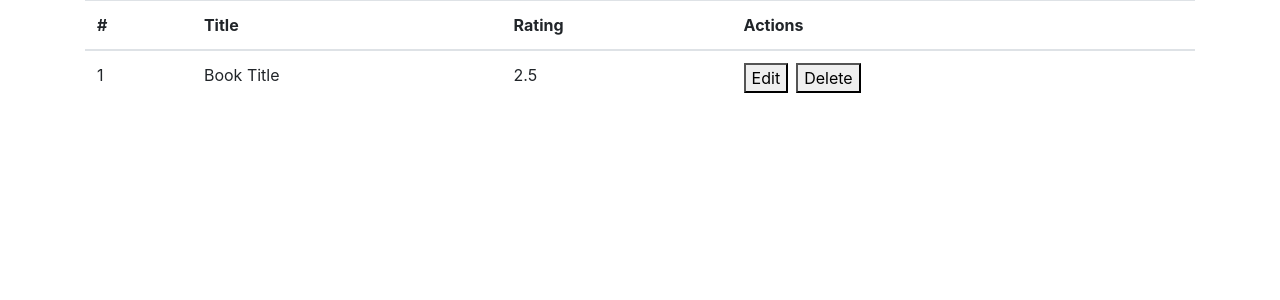
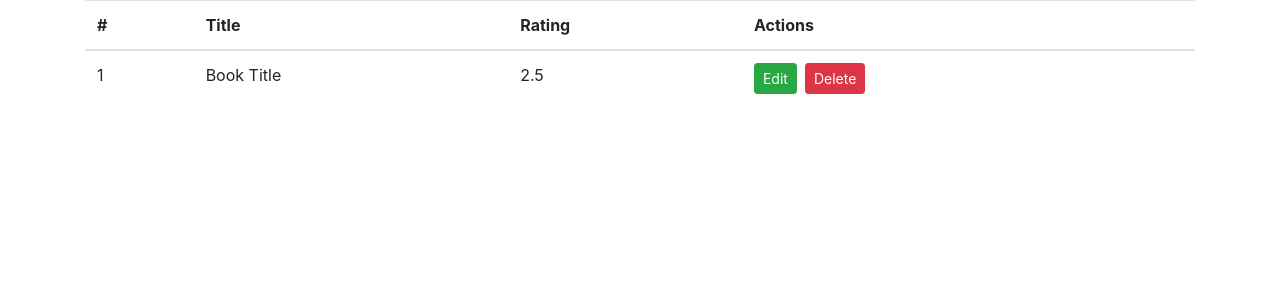
Before and after one commit to smart79/Google-Books, a React (Create React App) app: page / in a window 1280 px wide. Shown: the top 300 px of the page. Built offline with nearby package versions, Linux system fonts and the light colour scheme.

Commit message:
update to Button Component in app.js

```diff
--- a/src/App.js
+++ b/src/App.js
@@ -1,5 +1,5 @@
 import React, { Component } from 'react';
-import { Table } from 'reactstrap';
+import { Table, Button } from 'reactstrap';
 
 
 class App extends Component {
@@ -25,9 +25,9 @@ class App extends Component {
 
               <td>
 
-                <button color="success" size="sm" className="mr-2">Edit</button>
+                <Button color="success" size="sm" className="mr-2">Edit</Button>
 
-                <button color="danger" size="sm" className="mr-2">Delete</button>
+                <Button color="danger" size="sm" className="mr-2">Delete</Button>
 
               </td>
 
```
